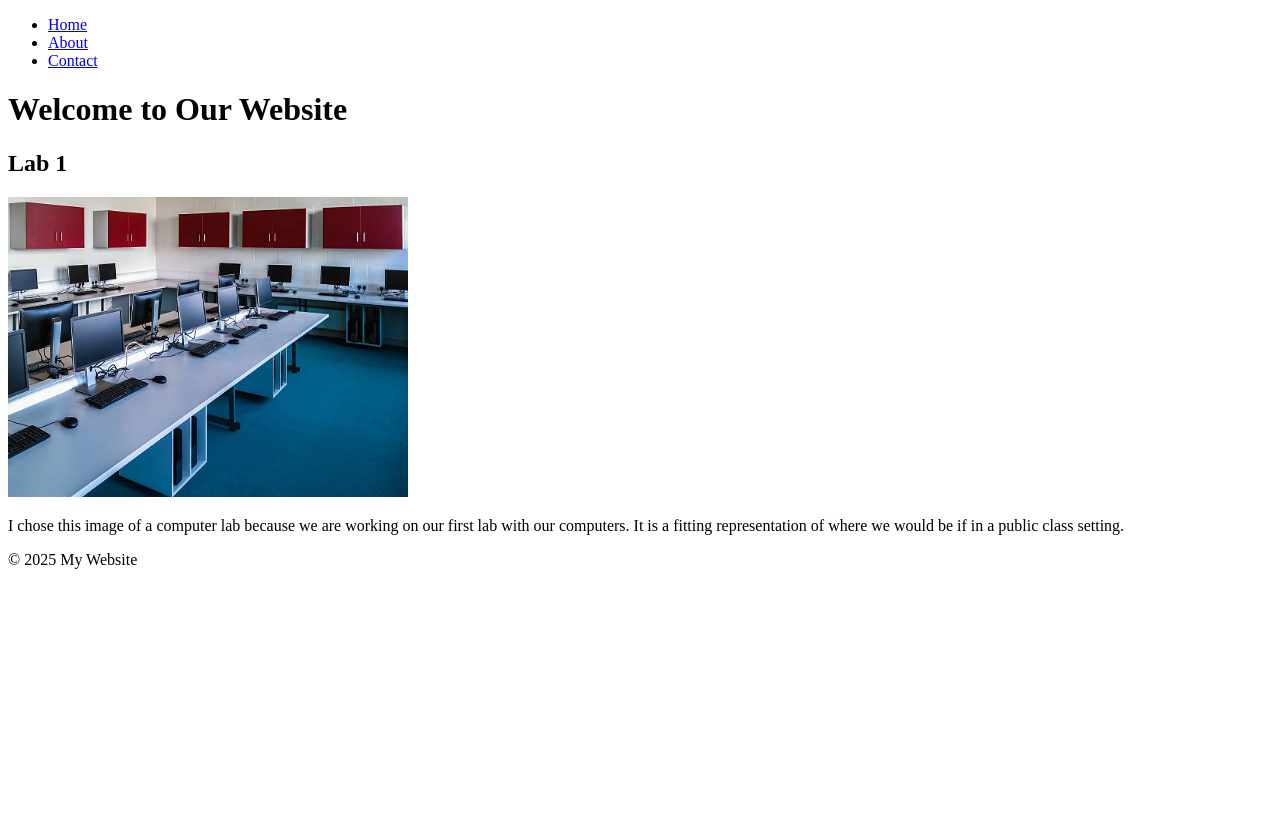
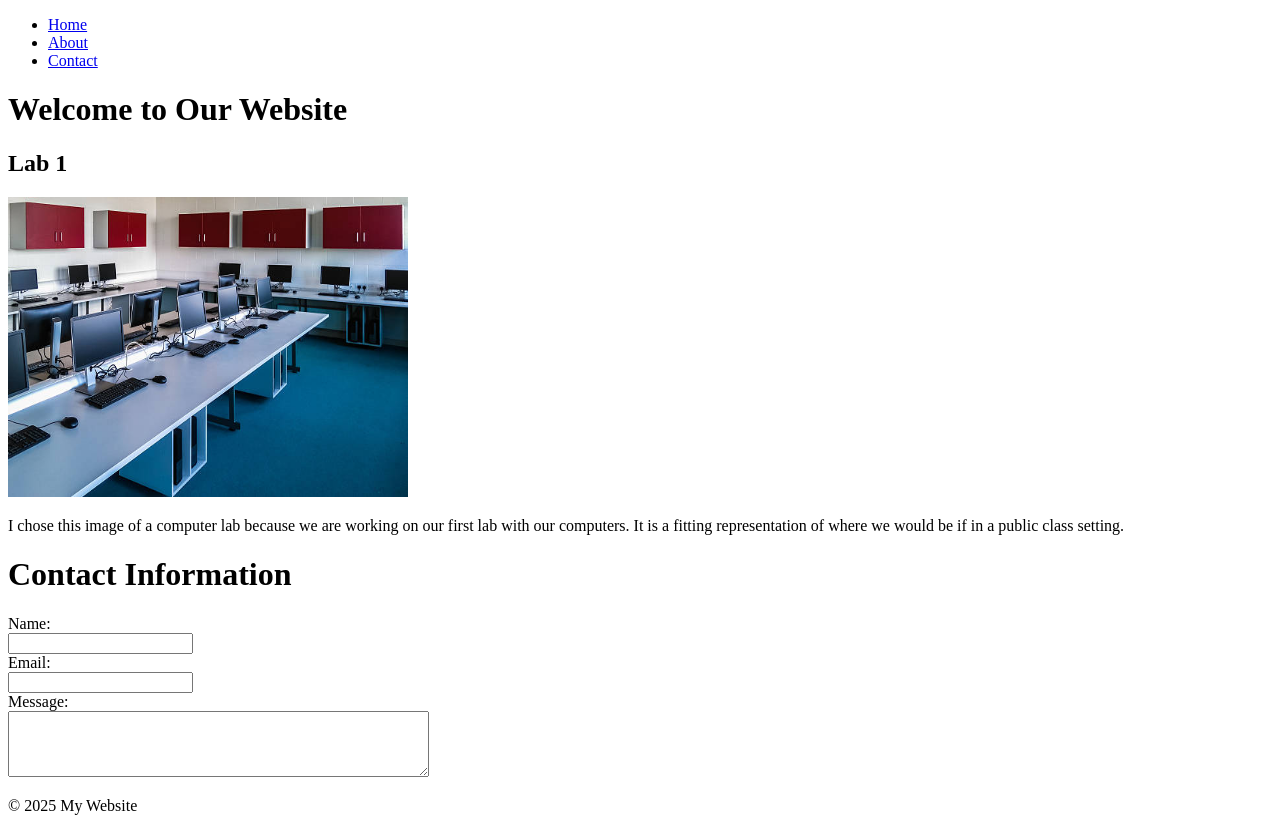
Before and after one commit to njmv8299/website-project, a plain HTML site: page index.html in a window 1280 px wide. Before the commit the page ends 800 px from the top, so only its background shows below. Drawn offline with Linux system fonts and the light colour scheme.

Commit message:
Added a contact form

```diff
--- a/index.html
+++ b/index.html
@@ -20,6 +20,17 @@
       with our computers. It is a fitting representation of where we would be if in a public
       class setting.
     </p>
+    <h1>Contact Information</h1>
+    <form action="#">
+      <label for="name">Name:</label><br>
+      <input type="text" id="name" name="name" required><br>
+
+      <label for="email">Email:</label><br>
+      <input type="email" id="email" name="email" required><br>
+
+      <label for="message">Message:</label><br>
+      <textarea id="message" name="message" rows="4" cols="50" required></textarea><br>
+    </form>
 </body>
 <footer>
   <p>&copy; 2025 My Website</p>
```
